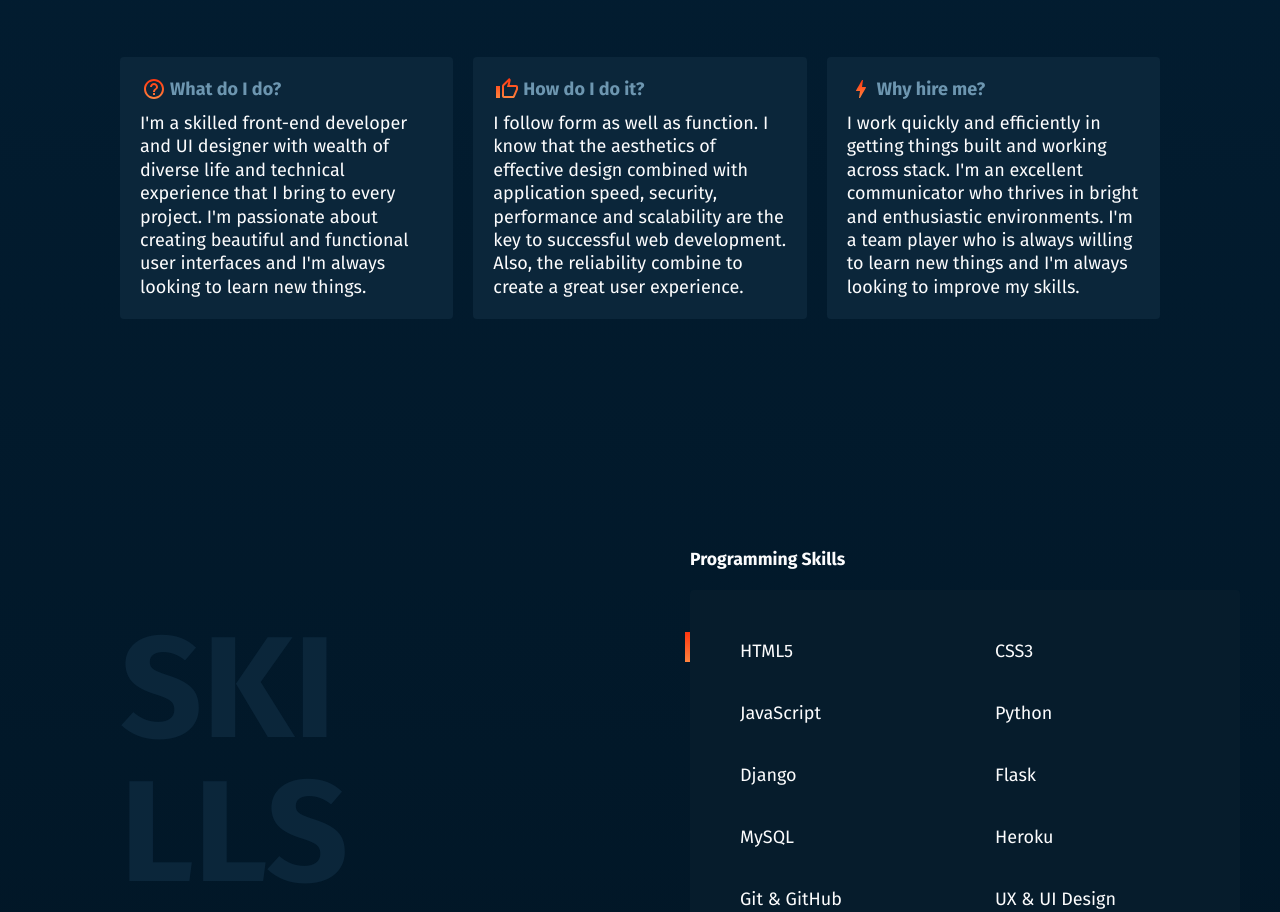
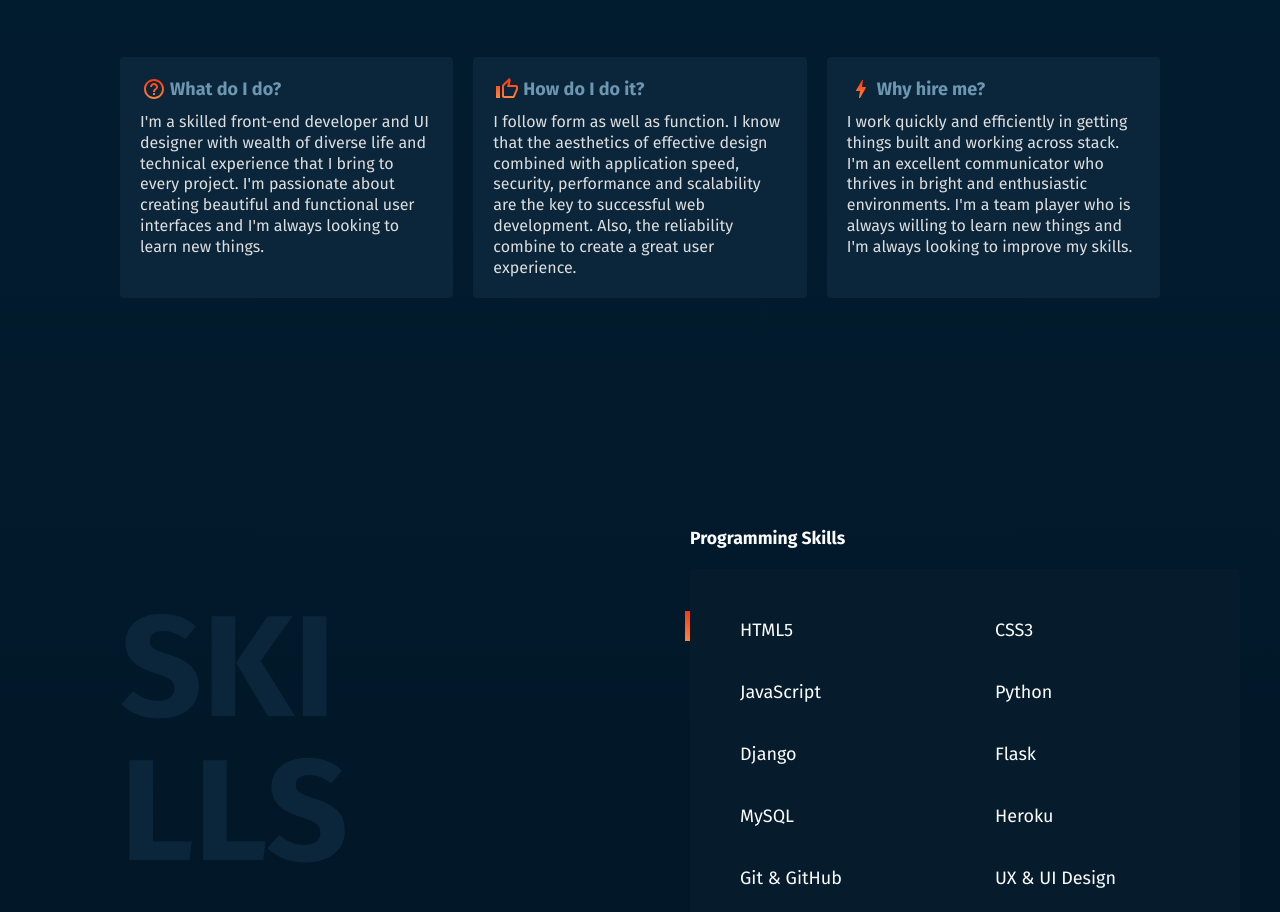
Before and after one commit to emidiovaleretto/my-portfolio, a plain HTML site: page index.html in a window 1280 px wide. Shown: the part 941-1853 px from the top of the page. Drawn offline with Linux system fonts and the light colour scheme.

```diff
--- a/assets/css/about-me.css
+++ b/assets/css/about-me.css
@@ -79,10 +79,10 @@
 }
 
 .about-me-details {
-  font-size: 1.125rem;
+  font-size: 1rem;
   line-height: 1.3;
   max-width: 40ch;
-  color: #FCFCFD;
+  color: #DEDEDE;
 }
 
 @media (max-width: 800px) {
```
